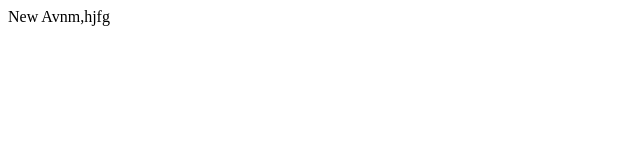
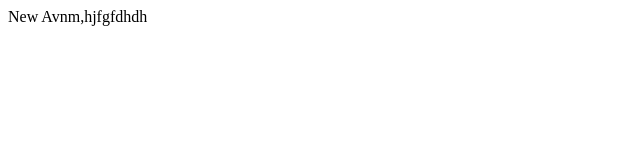
Before and after one commit to nikita-fxbytes/forai, a Next.js app: page /new in a window 1280 px wide. Shown: the top 160 px of the page, without its empty margins (0-640 px from the left). Built offline with nearby package versions, Linux system fonts and the light colour scheme.

Commit message:
style(page): update text content for clarity

```diff
--- a/app/new/page.tsx
+++ b/app/new/page.tsx
@@ -3,7 +3,7 @@ import React from 'react'
 const New = () => {
   return (
     <div> New
-     Avnm,hjfg
+     Avnm,hjfgfdhdh
     </div>
   )
 }
```
